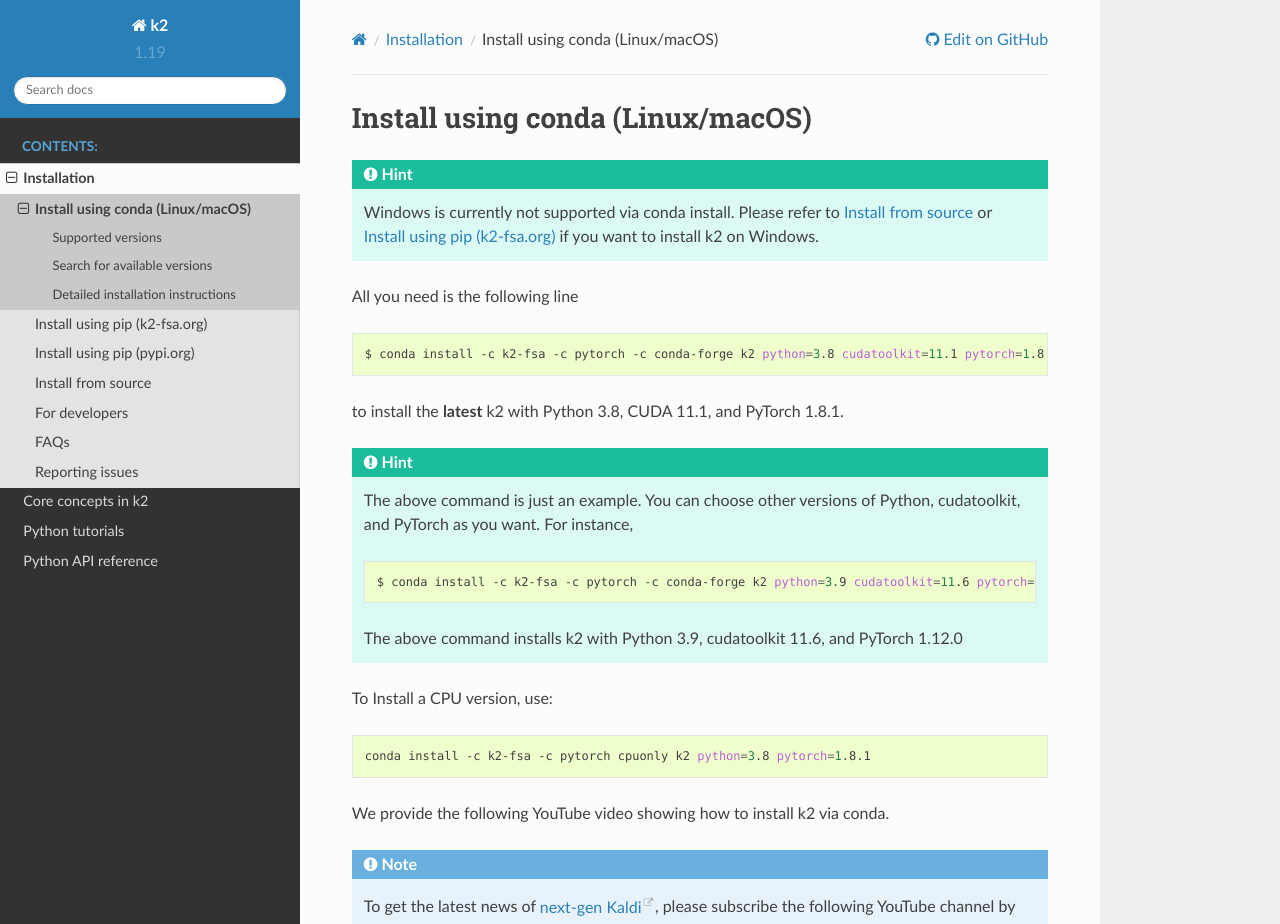
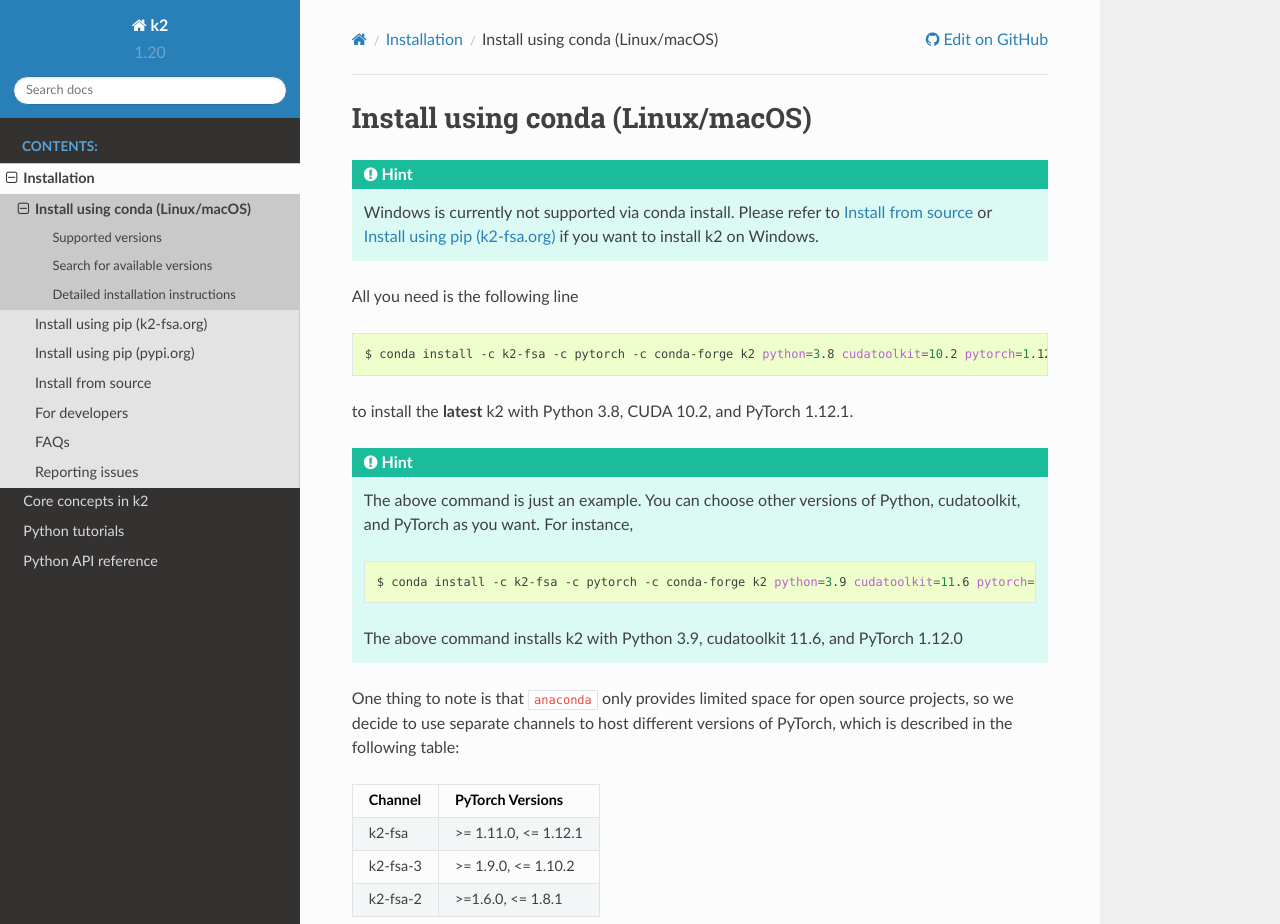
Before and after one commit to k2-fsa/k2, a Sphinx documentation site: the page built from docs/source/installation/conda.rst, in a window 1280 px wide and 1400 px high. Shown: the top 924 px of the window. Built offline with Sphinx 7.4.7 and the Read the Docs theme 2.0.0, drawn with Linux system fonts in a browser that asks for light colours; pages that are not in the unit, such as notebooks, are missing from menus; some of the changed text lies outside the part shown.

Commit message:
more fixes

```diff
--- a/CMakeLists.txt
+++ b/CMakeLists.txt
@@ -47,7 +47,7 @@
 
 project(k2 ${languages})
 
-set(K2_VERSION "1.19")
+set(K2_VERSION "1.20")
 
 # ----------------- Supported build types for K2 project -----------------
 set(K2_ALLOWABLE_BUILD_TYPES Debug Release RelWithDebInfo MinSizeRel)
--- a/docs/source/installation/conda.rst
+++ b/docs/source/installation/conda.rst
@@ -15,9 +15,9 @@
 
 .. code-block:: bash
 
-  $ conda install -c k2-fsa -c pytorch -c conda-forge k2 python=3.8 cudatoolkit=11.1 pytorch=1.8.1
+  $ conda install -c k2-fsa -c pytorch -c conda-forge k2 python=3.8 cudatoolkit=10.2 pytorch=1.12.1
 
-to install the **latest** k2 with Python 3.8, CUDA 11.1, and PyTorch 1.8.1.
+to install the **latest** k2 with Python 3.8, CUDA 10.2, and PyTorch 1.12.1.
 
 .. HINT::
 
@@ -30,11 +30,47 @@
 
    The above command installs k2 with Python 3.9, cudatoolkit 11.6, and PyTorch 1.12.0
 
+One thing to note is that ``anaconda`` only provides limited space for open source
+projects, so we decide to use separate channels to host different versions of PyTorch,
+which is described in the following table:
+
++----------+-----------------------+
+| Channel  | PyTorch Versions      |
++==========+=======================+
+| k2-fsa   | >= 1.11.0, <= 1.12.1  |
++----------+-----------------------+
+| k2-fsa-3 | >= 1.9.0, <= 1.10.2   |
++----------+-----------------------+
+| k2-fsa-2 | >=1.6.0, <= 1.8.1     |
++----------+-----------------------+
+
+
+For instance, if you want to install ``k2`` with ``PyTorch`` 1.10.0, you need
+to use:
+
+.. code-block:: bash
+
+  $ conda install -c k2-fsa-3 -c pytorch -c conda-forge k2 python=3.8 cudatoolkit=10.2 pytorch=1.10.0
+
+.. NOTE::
+
+   Note that we use the channel ``k2-fsa-3``.
+
+.. HINT::
+
+   The channel ``k2-fsa`` always contains the latest version of PyTorch.
+
+
 To Install a CPU version, use:
 
 .. code-block:: bash
 
-  conda install -c k2-fsa -c pytorch cpuonly k2 python=3.8 pytorch=1.8.1
+  conda install -c k2-fsa -c pytorch cpuonly k2 python=3.8 pytorch=1.12.1
+
+.. HINT::
+
+   You need to switch to ``k2-fsa-2`` or other channels to install ``k2``
+   compiled with other versions of PyTorch.
 
 We provide the following YouTube video showing how to install k2 via conda.
 
```
Also changed, not shown: 5 other files.
